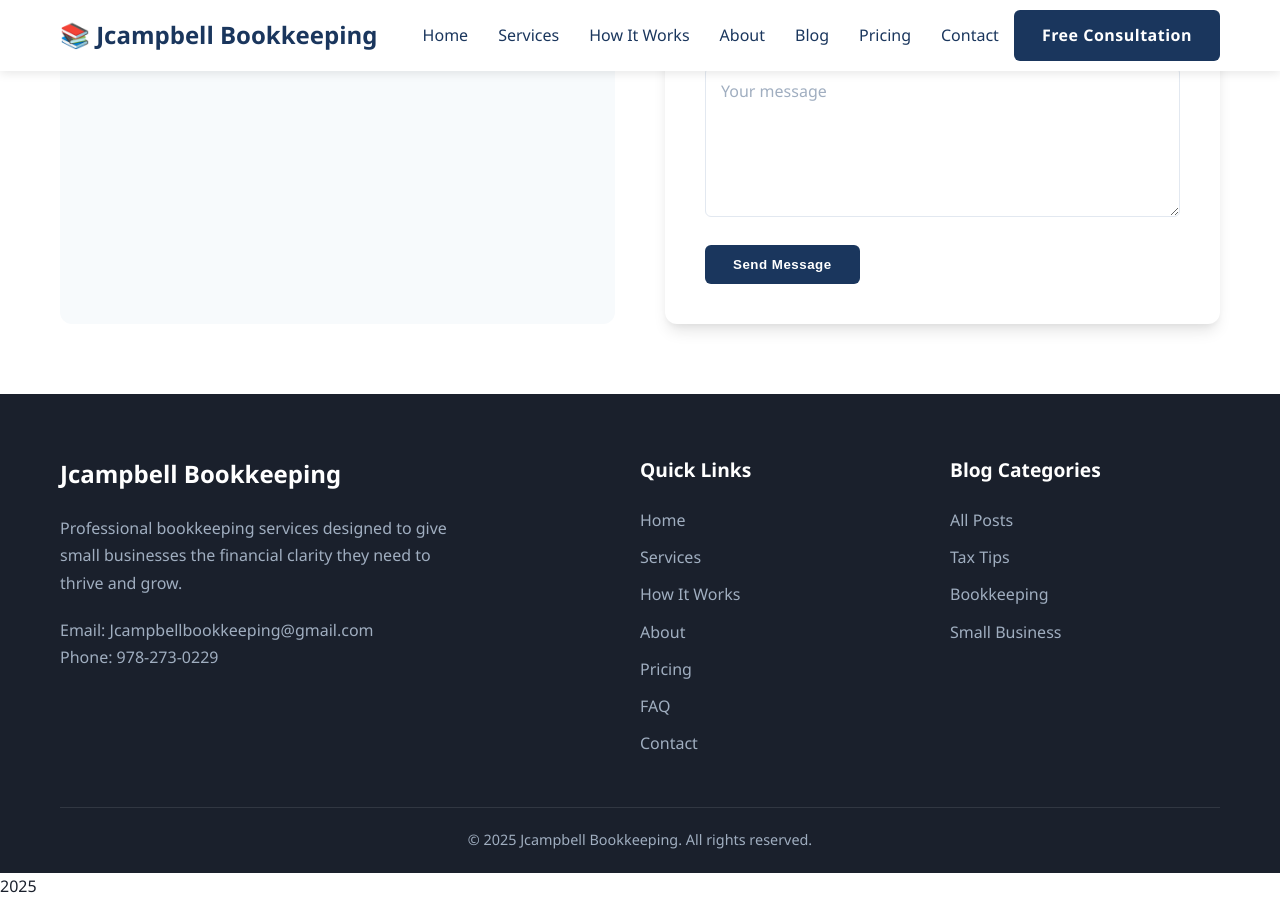
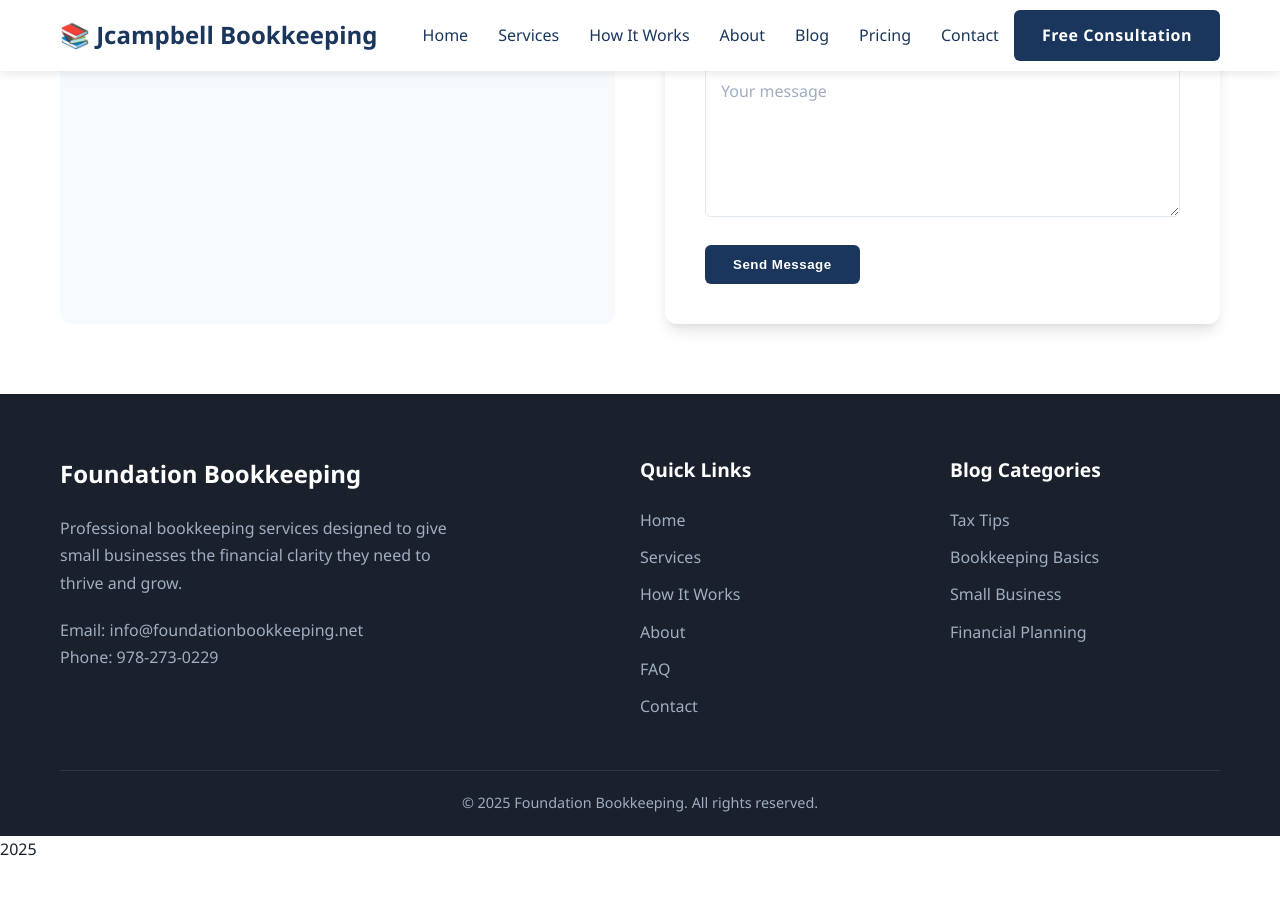
Before and after one commit to jcampbell9724/jcampbell-bookkeeping, a Jekyll site: the page built from index.html, in a window 1280 px wide and 900 px high, scrolled down 5264 px. Built offline with Jekyll 4.4.1, drawn with Linux system fonts in a browser that asks for light colours; after the commit the page ends 6127 px from its top, so only the background shows below that.

Commit message:
Update footer.html

```diff
--- a/_includes/footer.html
+++ b/_includes/footer.html
@@ -2,37 +2,34 @@
     <div class="container">
         <div class="footer-top">
             <div class="footer-info">
-                <h3>Jcampbell Bookkeeping</h3>
+                <h3>Foundation Bookkeeping</h3>
                 <p>Professional bookkeeping services designed to give small businesses the financial clarity they need to thrive and grow.</p>
-                <p>
-                    Email: Jcampbellbookkeeping@gmail.com<br>
-                    Phone: 978-273-0229
-                </p>
+                <p>Email: info@foundationbookkeeping.net<br>
+                Phone: 978-273-0229</p>
             </div>
             <div class="footer-links">
                 <h4>Quick Links</h4>
                 <ul>
-                    <li><a href="{{ site.baseurl }}/">Home</a></li>
-                    <li><a href="{{ site.baseurl }}/services/">Services</a></li>
-                    <li><a href="{{ site.baseurl }}/how-it-works/">How It Works</a></li>
-                    <li><a href="{{ site.baseurl }}/about/">About</a></li>
-                    <li><a href="{{ site.baseurl }}/pricing/">Pricing</a></li>
-                    <li><a href="{{ site.baseurl }}/#faq">FAQ</a></li>
-                    <li><a href="{{ site.baseurl }}/#contact">Contact</a></li>
+                    <li><a href="{{ '/' | relative_url }}">Home</a></li>
+                    <li><a href="{{ '/#services' | relative_url }}">Services</a></li>
+                    <li><a href="{{ '/#process' | relative_url }}">How It Works</a></li>
+                    <li><a href="{{ '/#about' | relative_url }}">About</a></li>
+                    <li><a href="{{ '/#faq' | relative_url }}">FAQ</a></li>
+                    <li><a href="{{ '/#contact' | relative_url }}">Contact</a></li>
                 </ul>
             </div>
             <div class="footer-links">
                 <h4>Blog Categories</h4>
                 <ul>
-                    <li><a href="{{ site.baseurl }}/blog/">All Posts</a></li>
-                    <li><a href="{{ site.baseurl }}/blog/?tag=tax">Tax Tips</a></li>
-                    <li><a href="{{ site.baseurl }}/blog/?tag=bookkeeping">Bookkeeping</a></li>
-                    <li><a href="{{ site.baseurl }}/blog/?tag=small-business">Small Business</a></li>
+                    <li><a href="{{ '/blog/' | relative_url }}?tag=tax">Tax Tips</a></li>
+                    <li><a href="{{ '/blog/' | relative_url }}?tag=bookkeeping">Bookkeeping Basics</a></li>
+                    <li><a href="{{ '/blog/' | relative_url }}?tag=small-business">Small Business</a></li>
+                    <li><a href="{{ '/blog/' | relative_url }}?tag=finance">Financial Planning</a></li>
                 </ul>
             </div>
         </div>
         <div class="footer-bottom">
-            <p>&copy; <script>document.write(new Date().getFullYear())</script> Jcampbell Bookkeeping. All rights reserved.</p>
+            <p>&copy; <script>document.write(new Date().getFullYear())</script> Foundation Bookkeeping. All rights reserved.</p>
         </div>
     </div>
 </footer>
```
